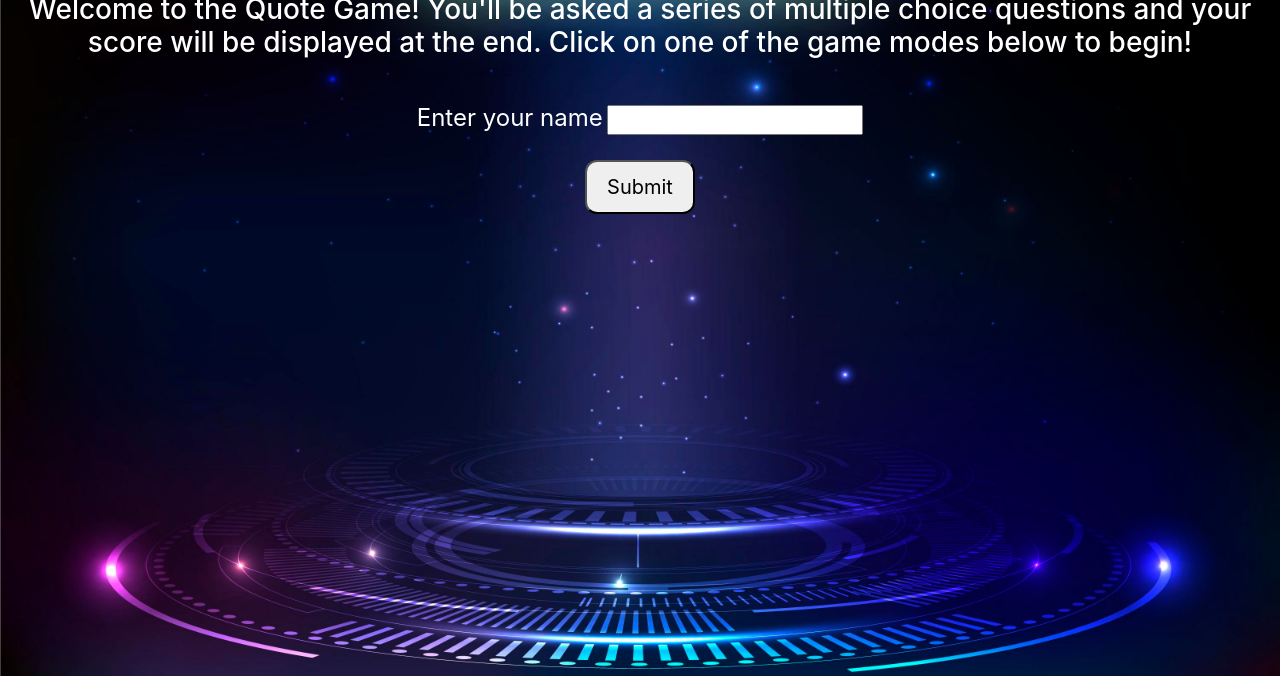
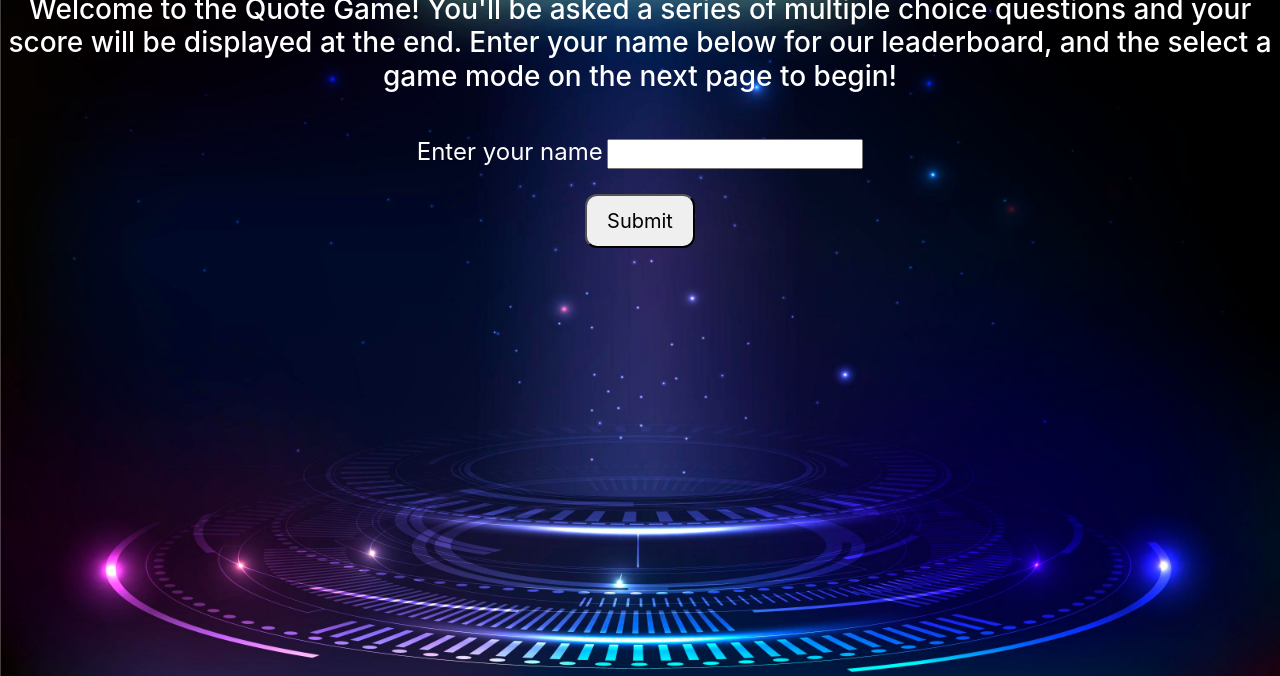
Before and after one commit to rbroadsword/quote-game, a website built with webpack: page src/index.html in a window 1280 px wide. Shown: the part 124-800 px from the top of the page. Built offline with nearby package versions, Linux system fonts and the light colour scheme.

Commit message:
Update index.html

```diff
--- a/src/index.html
+++ b/src/index.html
@@ -13,7 +13,7 @@
     <h1 class="neonText title">Quotes Game</h1>
   </div>
   <div class="intro">
-    <h3>Welcome to the Quote Game! You'll be asked a series of multiple choice questions and your score will be displayed at the end. Click on one of the game modes below to begin!</h3>
+    <h3>Welcome to the Quote Game! You'll be asked a series of multiple choice questions and your score will be displayed at the end. Enter your name below for our leaderboard, and the select a game mode on the next page to begin!
   </div>
   <form id="nameForm">
     <div class="form-group">
```
